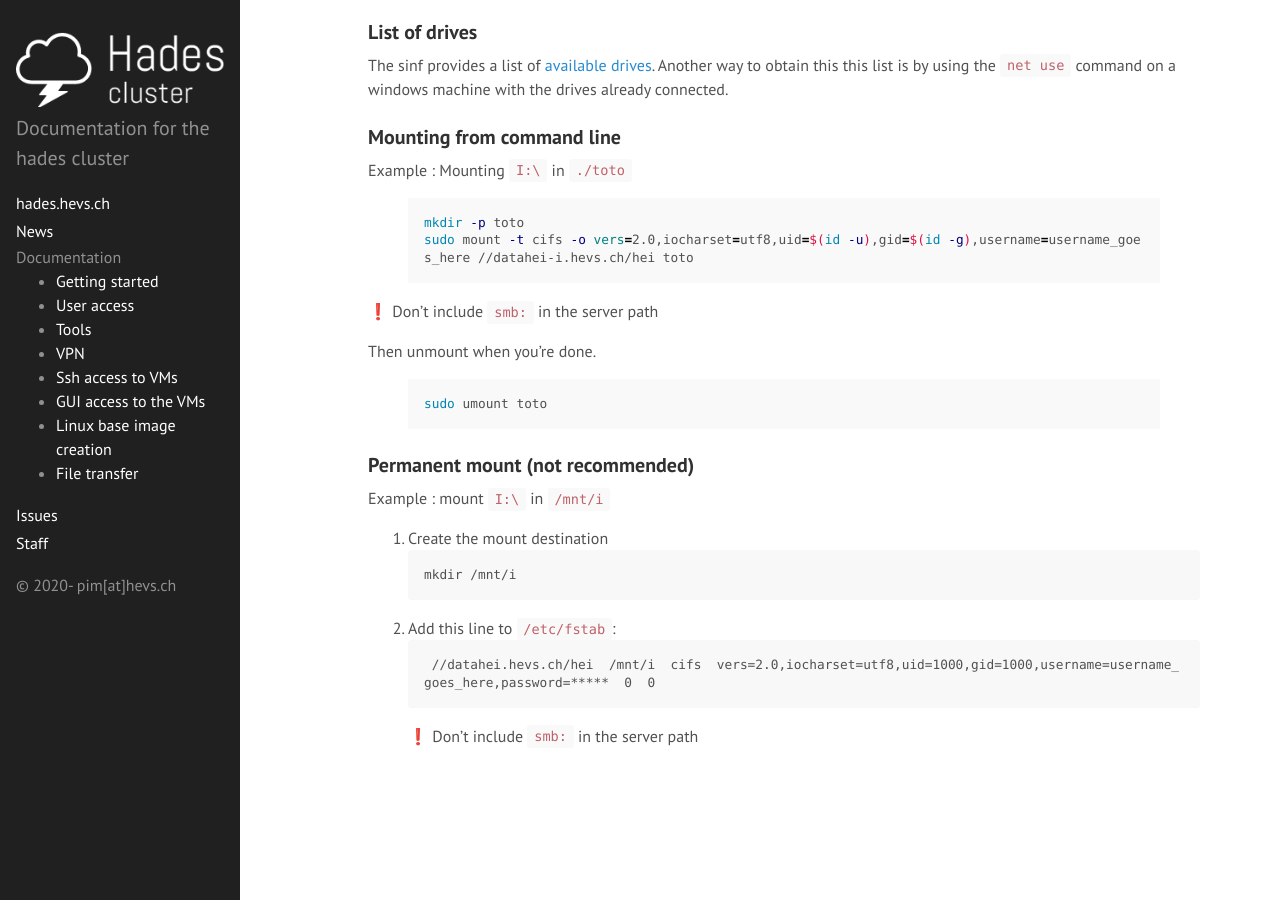
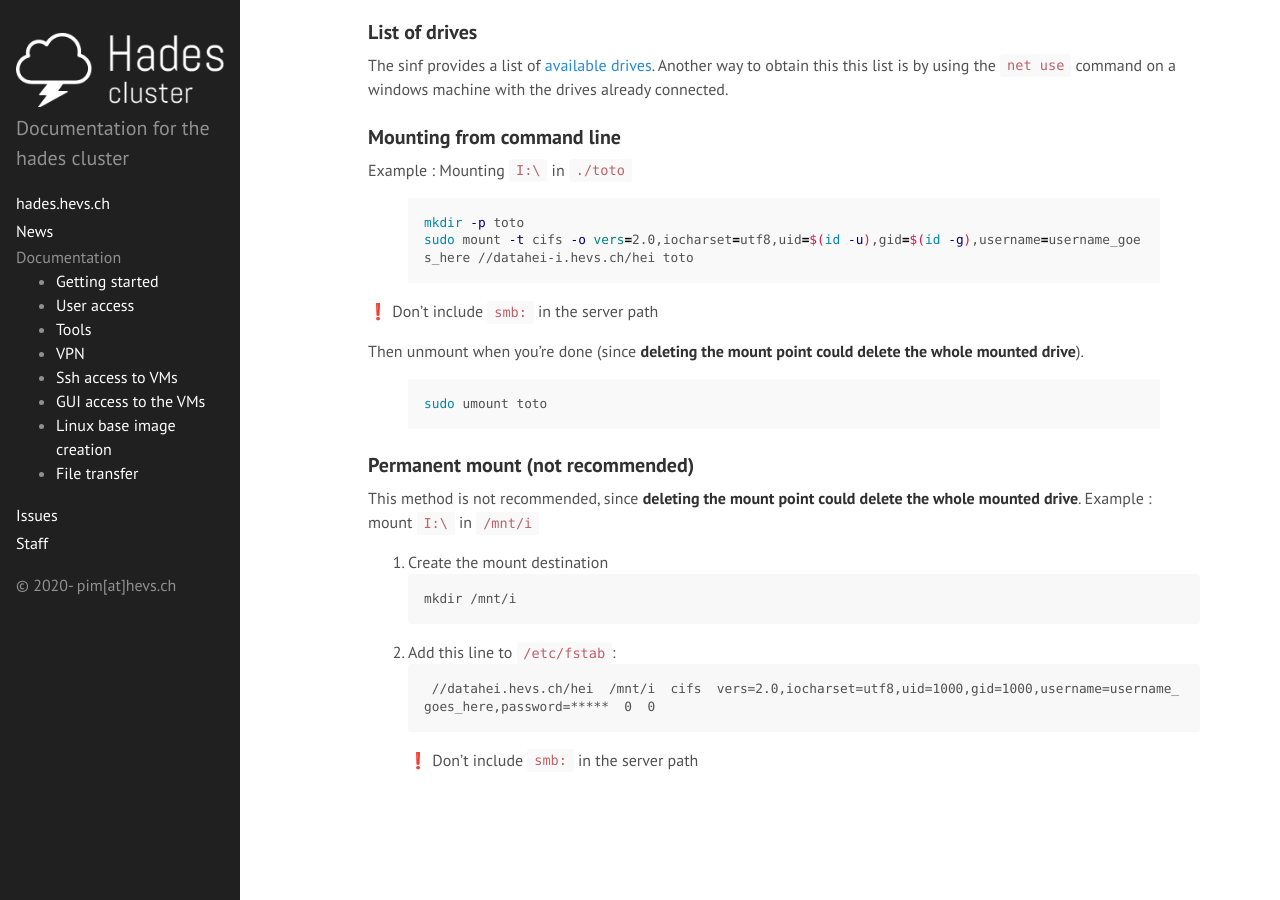
Before and after one commit to hevs-isi/hades, a Jekyll site: the page built from _doc/transfer.md, in a window 1280 px wide and 900 px high, scrolled down 961 px. Built offline with Jekyll 4.4.1, drawn with Linux system fonts in a browser that asks for light colours; emoji names are drawn with the system emoji font.

Commit message:
tranfer: reason for umounting cifs drives

```diff
--- a/_doc/transfer.md
+++ b/_doc/transfer.md
@@ -55,12 +55,13 @@
 
 :exclamation: Don't include `smb:` in the server path
 
-Then unmount when you're done.
+Then unmount when you're done (since **deleting the mount point could delete the whole mounted drive**).
 {% highlight shell %}
 sudo umount toto
 {% endhighlight %}
 
 ### Permanent mount (not recommended)
+This method is not recommended, since **deleting the mount point could delete the whole mounted drive**.
 Example : mount `I:\` in `/mnt/i`
 
 1. Create the mount destination
```
